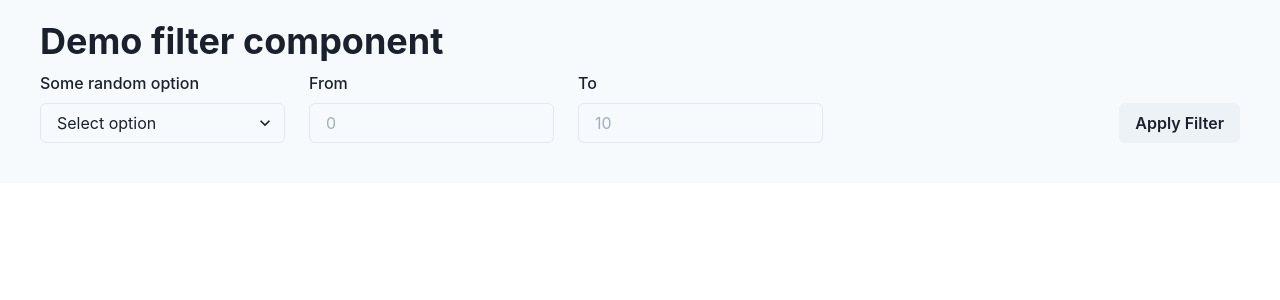
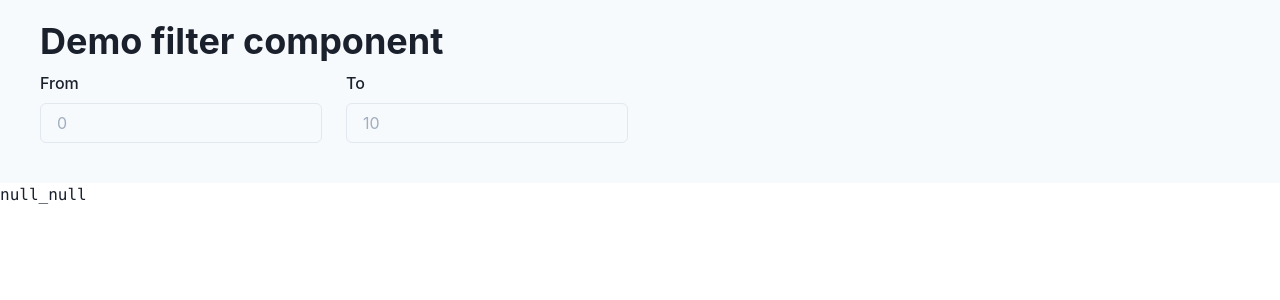
Before and after one commit to bornaIM/chakra-ui-demo, a React (Create React App) app: page / in a window 1280 px wide. Shown: the top 300 px of the page. Built offline with nearby package versions, Linux system fonts and the light colour scheme.

Commit message:
refactor demo filter to be controlled component

```diff
--- a/src/App.tsx
+++ b/src/App.tsx
@@ -4,12 +4,12 @@ import {
   Container,
   theme,
 } from "@chakra-ui/react"
-import { DemoFilter } from "./components/demo-filter/DemoFilter"
+import { DemoFilterPage } from "./components/demo-filter/DemoFilterPage"
 
 export const App = () => (
   <ChakraProvider theme={theme}>
     <Container maxW="container.xl" p={0}>
-      <DemoFilter></DemoFilter>
+      <DemoFilterPage></DemoFilterPage>
     </Container>
   </ChakraProvider>
 )
--- a/src/components/demo-filter/DemoFilter.tsx
+++ b/src/components/demo-filter/DemoFilter.tsx
@@ -1,66 +1,66 @@
-import { Button, Flex, FormControl, FormErrorMessage, FormLabel, Heading, HStack, Input, Select, Spacer, VStack } from "@chakra-ui/react"
-import { useState } from "react";
+import { Box, Flex, FormLabel, Heading, HStack, Input, VStack } from "@chakra-ui/react"
 
-export const DemoFilter = (props: any) => {
+interface DemoFilterProps {
+    from: number | null,
+    to: number | null,
+    onChange: (from: number | null, to: number | null) => void
+}
 
-    const [select, setSelected] = useState<string>("");
-    const [from, setFrom] = useState<string | undefined>("");
-    const [fromInvalid, setFromInvalid] = useState<boolean>(false);
-    const [to, setTo] = useState<string | undefined>("");
-    const [toInvalid, setToInvalid] = useState<boolean>(false);
+export const DemoFilter = ({ from, to, onChange }: DemoFilterProps) => {
 
-    const parseInt = (value: string) => {
-        const isNan = isNaN(Number.parseInt(value));
-        return isNan ? value : Number.parseInt(value);
-
+    const parseInt = (value: string | undefined | number | null): number | null => {
+        const isNan = isNaN(Number.parseInt(String(value)));
+        return isNan ? null : Number.parseInt(String(value));
     }
 
-    const handleSelect = (value: string) => {
-        setSelected(value);
+    const mapValue = (value: number | null) => {
+        debugger
+        return  value === null ?  '' : value;
     }
 
     const handleFrom = (value: string) => {
-        setFromInvalid(false);
-        console.log('handleFrom', value)
-        setFrom(value);
+        console.log('handleFrom', value);
+        onChange(parseInt(value), to);
     }
 
     const handleFromBlur = (value: string) => {
-        setFromInvalid(false);
-        setToInvalid(false);
+        debugger;
         let newValue: string = value;
 
-        if (to && parseInt(value) > parseInt(to)) {
-            newValue = to;
-            setFromInvalid(true);
+        const valuePom = parseInt(value);
+        const toPom = parseInt(to);
+
+        if (valuePom && toPom && valuePom > toPom ) {
+            newValue = String(to);
         }
-        console.log('handleFromBlur', parseInt(newValue).toString())
-        setFrom(parseInt(newValue).toString());
+        console.log('handleFromBlur', parseInt(newValue))
+        handleFrom(newValue);
     }
 
     const handleTo = (value: string) => {
-        setToInvalid(false);
-        console.log('handleTo', value)
-        setTo(value);
+        console.log('handleFrom', value);
+        onChange(from, parseInt(value));
     }
 
     const handleToBlur = (value: string) => {
-        setFromInvalid(false);
-        setToInvalid(false);
-        let newValue = value;
+        debugger;
+        let newValue: string = value;
 
-        if (from && parseInt(value) < parseInt(from)) {
-            newValue = from;
-            setToInvalid(true);
+        const valuePom = parseInt(value);
+        const fromPom = parseInt(from);
+
+        if (valuePom && fromPom && valuePom < fromPom ) {
+            newValue = String(from);
         }
-        console.log('handleTo', parseInt(newValue).toString())
-        setTo(parseInt(newValue).toString());
+
+        console.log('handleTo', parseInt(newValue));
+        handleTo(newValue);
     }
 
     const checkInput = (value: any) => {
         console.log(value.keyCode);
         const notAllowed = [69, 187, 189];
-        if(notAllowed.indexOf(value.keyCode) >= 0) {
+        if (notAllowed.indexOf(value.keyCode) >= 0) {
             value.preventDefault();
         }
     }
@@ -75,36 +75,17 @@ export const DemoFilter = (props: any) => {
             <Flex w="full">
                 <HStack spacing='24px'>
 
-                    <FormControl>
-                        <FormLabel>Some random option</FormLabel>
-                        <Select placeholder='Select option' onChange={(e) => handleSelect(e.target.value)} value={select}>
-                            <option value='option1'>Option 1</option>
-                            <option value='option2'>Option 2</option>
-                            <option value='option3'>Option 3</option>
-                        </Select>
-                    </FormControl>
+                    <Box>
+                        <FormLabel>From</FormLabel>
+                        <Input placeholder="0" type='number' value={mapValue(from)} onKeyDown={e => checkInput(e)} onChange={(e) => handleFrom(e.target.value)} onBlur={(e) => handleFromBlur(e.target.value)}></Input>
+                    </Box>
 
-                    <FormControl isInvalid={fromInvalid}>
-                        <FormLabel>From</FormLabel>
-                        <Input placeholder="0" type='number' value={from} onKeyDown={e => checkInput(e)} onChange={(e) => handleFrom(e.target.value.replace(/[^0-9]/g, ""))} onBlur={(e) => handleFromBlur(e.target.value)} onInvalid={e => console.log('on invalid', e)} ></Input>
-                        {fromInvalid &&
-                            <FormErrorMessage mb='-6'>From is bigger than to</FormErrorMessage>
-                        }
-                    </FormControl>
-
-                    <FormControl isInvalid={toInvalid}>
+                    <Box>
                         <FormLabel>To</FormLabel>
-                        <Input placeholder="10" type='number' value={to} onChange={(e) => handleTo(e.target.value)} onBlur={(e) => handleToBlur(e.target.value)} ></Input>
-                        {toInvalid &&
-                            <FormErrorMessage mb='-6'>To is smaller than from</FormErrorMessage>
-                        }
-                    </FormControl>
+                        <Input placeholder="10" type='number' value={mapValue(to)} onKeyDown={e => checkInput(e)} onChange={(e) => handleTo(e.target.value)} onBlur={(e) => handleToBlur(e.target.value)}></Input>
+                    </Box>
 
                 </HStack>
-
-                <Spacer />
-
-                <Button mt='auto'>Apply Filter</Button>
             </Flex>
         </VStack>
     )
--- /dev/null
+++ b/src/components/demo-filter/DemoFilterPage.tsx
@@ -0,0 +1,20 @@
+import { useState } from "react";
+import { DemoFilter } from "./DemoFilter"
+
+export const DemoFilterPage = (props: any) => {
+
+    const [from, setFrom] = useState<number | null>(null);
+    const [to, setTo] = useState<number | null>(null);
+
+    const onFilterChange = (from: number | null, to: number | null) => {
+        setFrom(from);
+        setTo(to);
+    }
+
+    return (
+        <>
+            <DemoFilter from={from} to={to} onChange={onFilterChange}></DemoFilter>
+            <pre>{`${from}_${to}`}</pre>
+        </>
+    )
+}
```
